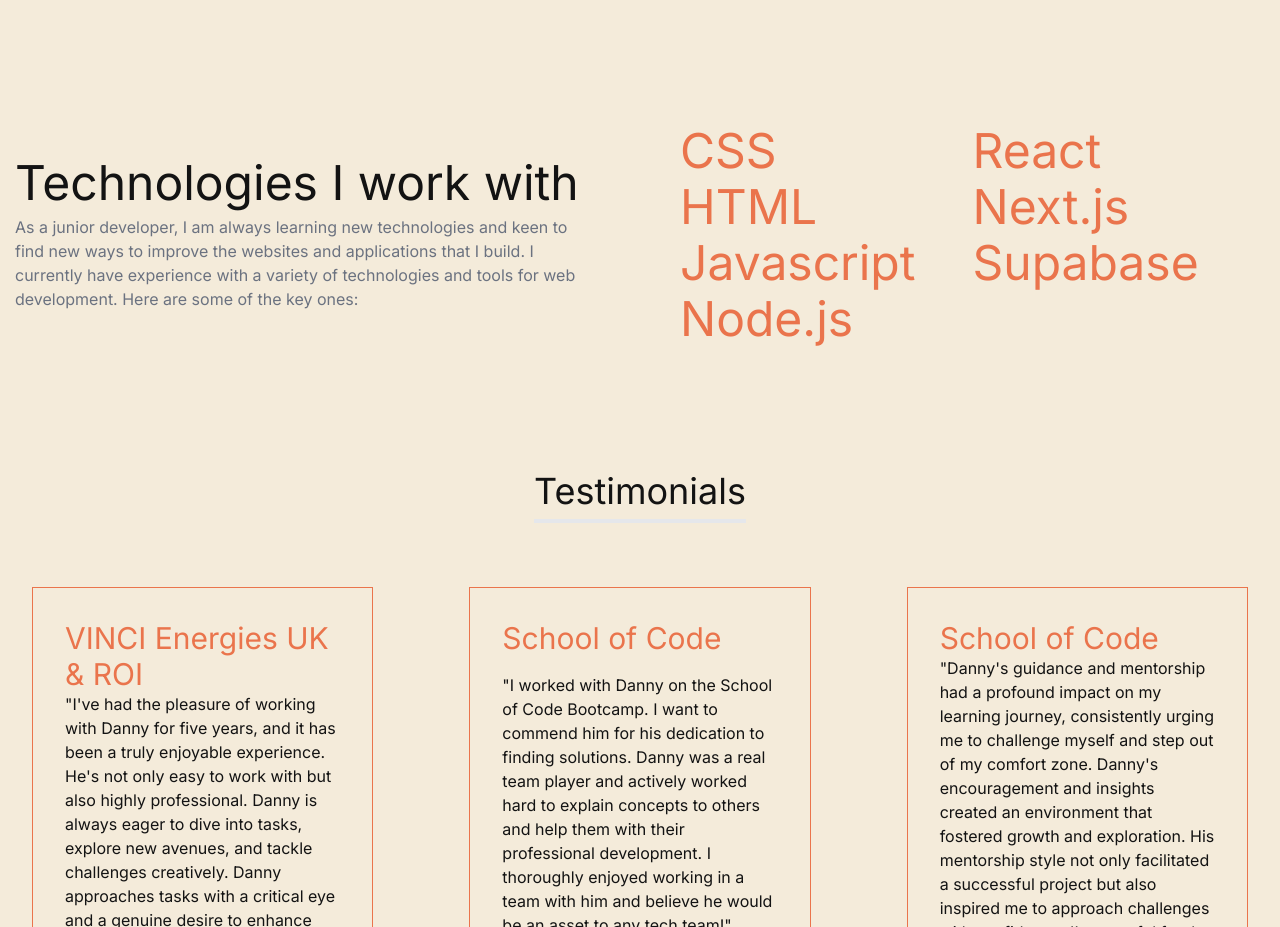
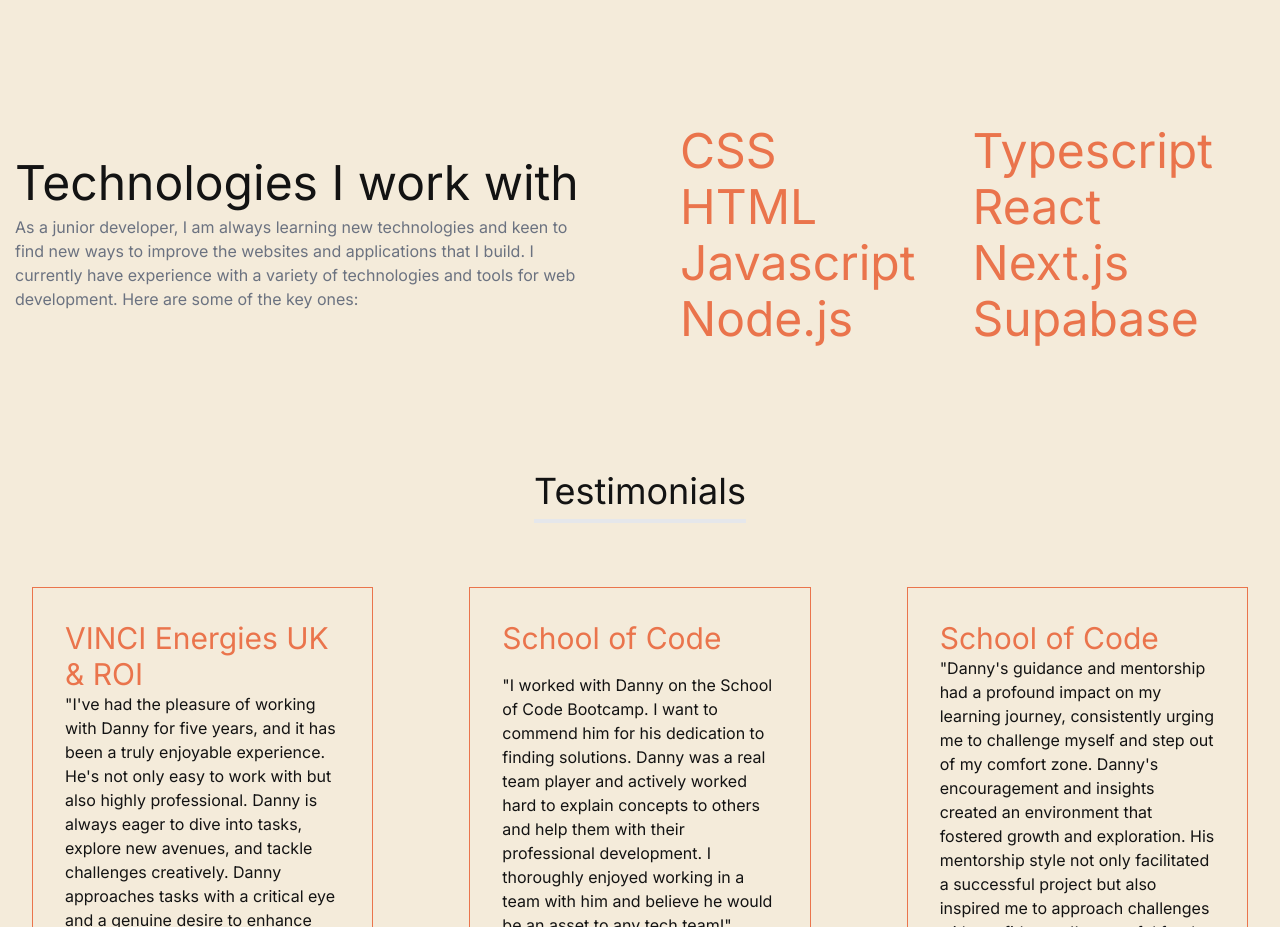
Before and after one commit to dannykryan/dannykryan.com, a Next.js app: page / in a window 1280 px wide. Shown: the part 1490-2417 px from the top of the page. Built offline with nearby package versions, Linux system fonts and the light colour scheme.

Commit message:
updated technologies section

```diff
--- a/src/components/Skills.tsx
+++ b/src/components/Skills.tsx
@@ -20,6 +20,7 @@
                     <h2 data-aos="zoom-in-up">Node.js</h2>
                 </div>
                 <div className="space-y-2">
+                    <h2 data-aos="zoom-in-up">Typescript</h2>
                     <h2 data-aos="zoom-in-up">React</h2>
                     <h2 data-aos="zoom-in-up">Next.js</h2>
                     <h2 data-aos="zoom-in-up">Supabase</h2>
```
